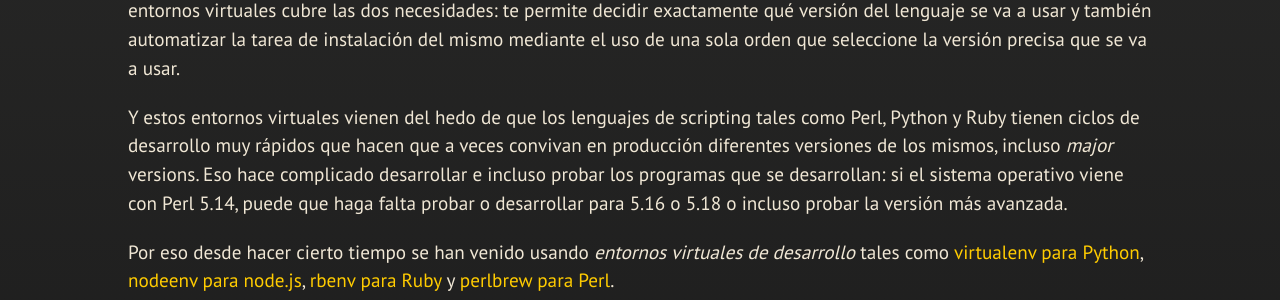
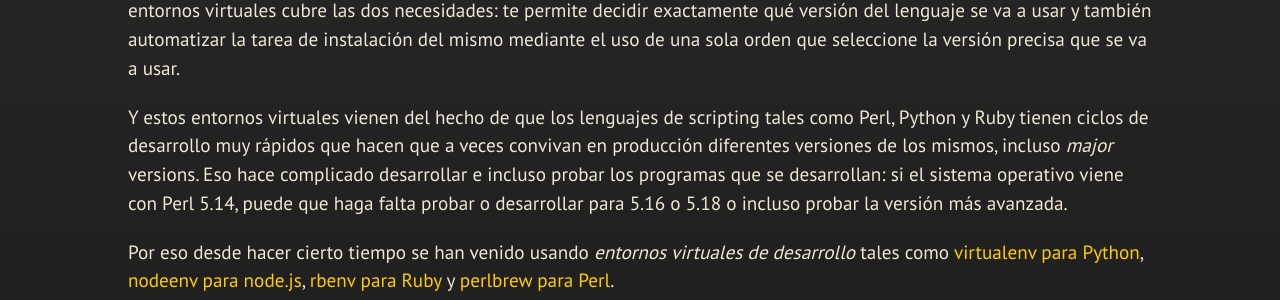
Before and after one commit to JJ/IV, a Jekyll site: the page built from documentos/temas/PaaS.md, in a window 1280 px wide and 900 px high, scrolled down 1090 px. Shown: the part 156-456 px from the top of the window. Built offline with Jekyll 4.4.1, drawn with Linux system fonts in a browser that asks for light colours; nearby versions of some CDN libraries; some web fonts are replaced; some of the changed text lies outside the part shown.

Commit message:
Sync documentos/temas/PaaS.md de master a gh-pages

```diff
--- a/documentos/temas/PaaS.md
+++ b/documentos/temas/PaaS.md
@@ -47,7 +47,7 @@
 de instalación del mismo mediante el uso de una sola orden que
 seleccione la versión precisa que se va a usar.
 
-Y estos entornos virtuales vienen del hedo de que los lenguajes de scripting tales como Perl, Python y Ruby tienen
+Y estos entornos virtuales vienen del hecho de que los lenguajes de scripting tales como Perl, Python y Ruby tienen
 ciclos de desarrollo muy rápidos que hacen que a veces convivan en
 producción diferentes versiones de los mismos, incluso *major*
 versions. Eso hace complicado desarrollar e incluso probar los
```
Also changed, not shown: other parts of documentos/temas/PaaS.md (+2 -2 lines).
